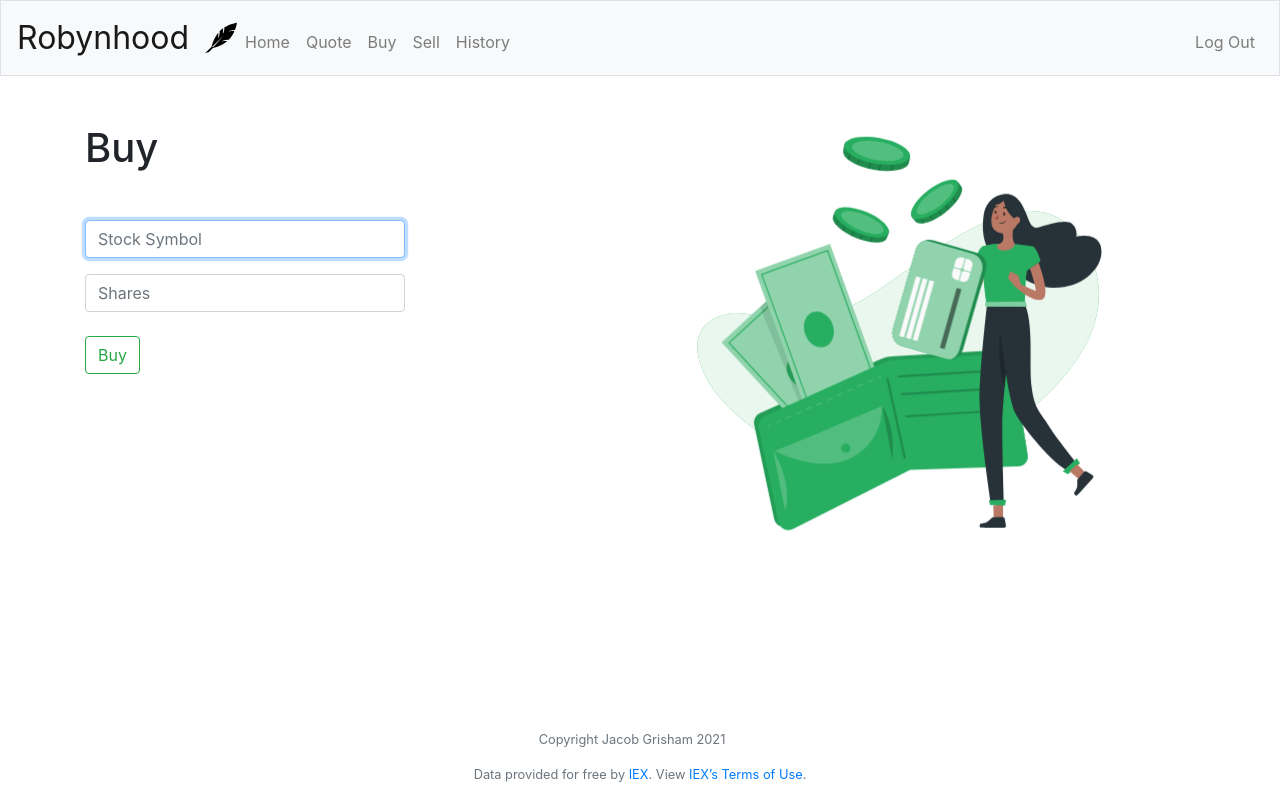
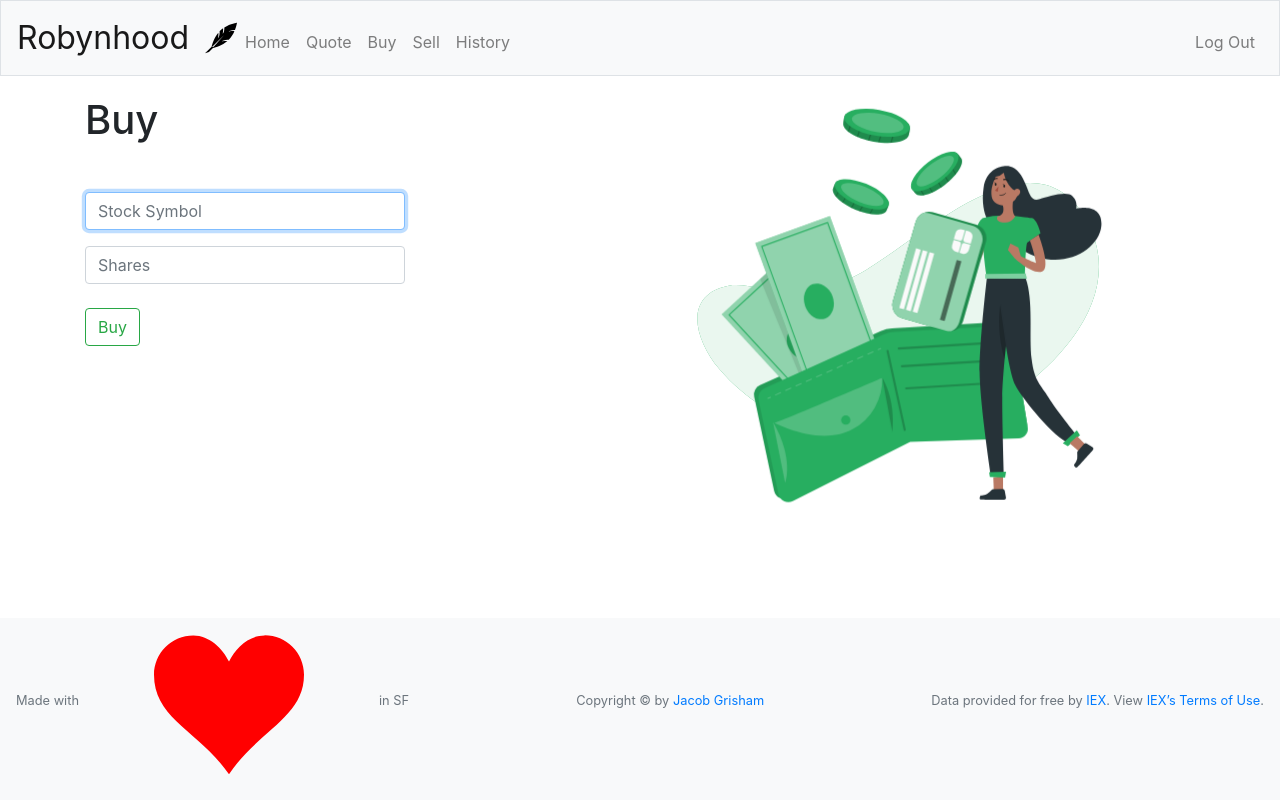
Before and after one commit to JacobGrisham/Finance-Full-Stack-Web-App-using-Flask-and-SQL, a Flask app: page /buy in a window 1280 px wide. Run offline with Flask 2, Linux system fonts and the light colour scheme; the visitor is signed in with stand-in values (Sample User, id 1); some libraries are stand-ins or nearby versions.

Commit message:
update layout.html. update footer, navbar, and main page margin

```diff
--- a/templates/layout.html
+++ b/templates/layout.html
@@ -33,7 +33,7 @@
 
     <body>
 
-        <nav class="navbar navbar-expand-md navbar-light bg-light border">
+        <nav class="navbar fixed-top navbar-expand-md navbar-light bg-light border">
             <a class="navbar-brand" href="/">Robynhood</a>
             <img class="mr-auto" src="../static/images/feather.svg">
             <button aria-controls="navbar" aria-expanded="false" aria-label="Toggle navigation" class="navbar-toggler" data-target="#navbar" data-toggle="collapse" type="button">
@@ -68,15 +68,18 @@
             </header>
         {% endif %}
 
-        <main>
+        <main class="mt-5">
             {% block main %}{% endblock %}
         </main>
 
-        <footer class="footer">
-            <p class="small mr-3 text-muted text-center">Copyright Jacob Grisham 2021</p>
-            <p class="small text-muted text-center">
-                Data provided for free by <a href="https://iextrading.com/developer">IEX</a>. View <a href="https://iextrading.com/api-exhibit-a/">IEX’s Terms of Use</a>.
-            </p>
+        <footer>
+            <nav class="navbar fixed-bottom navbar-light bg-light small text-muted text-center footer">
+                <p>Made with<svg><use xlink:href="static/images/sprite.svg#icon-heart"></use></svg>in SF</p>
+                <p>Copyright &copy; <time id="date"></time> by <a href='https://www.jacobgrisham.com/'>Jacob Grisham</a></p>
+                <p>
+                    Data provided for free by <a href="https://iextrading.com/developer">IEX</a>. View <a href="https://iextrading.com/api-exhibit-a/">IEX’s Terms of Use</a>.
+                </p>
+            </nav>
         </footer>
 
     </body>
```
Also changed, not shown: static/images/sprite.svg (added).
